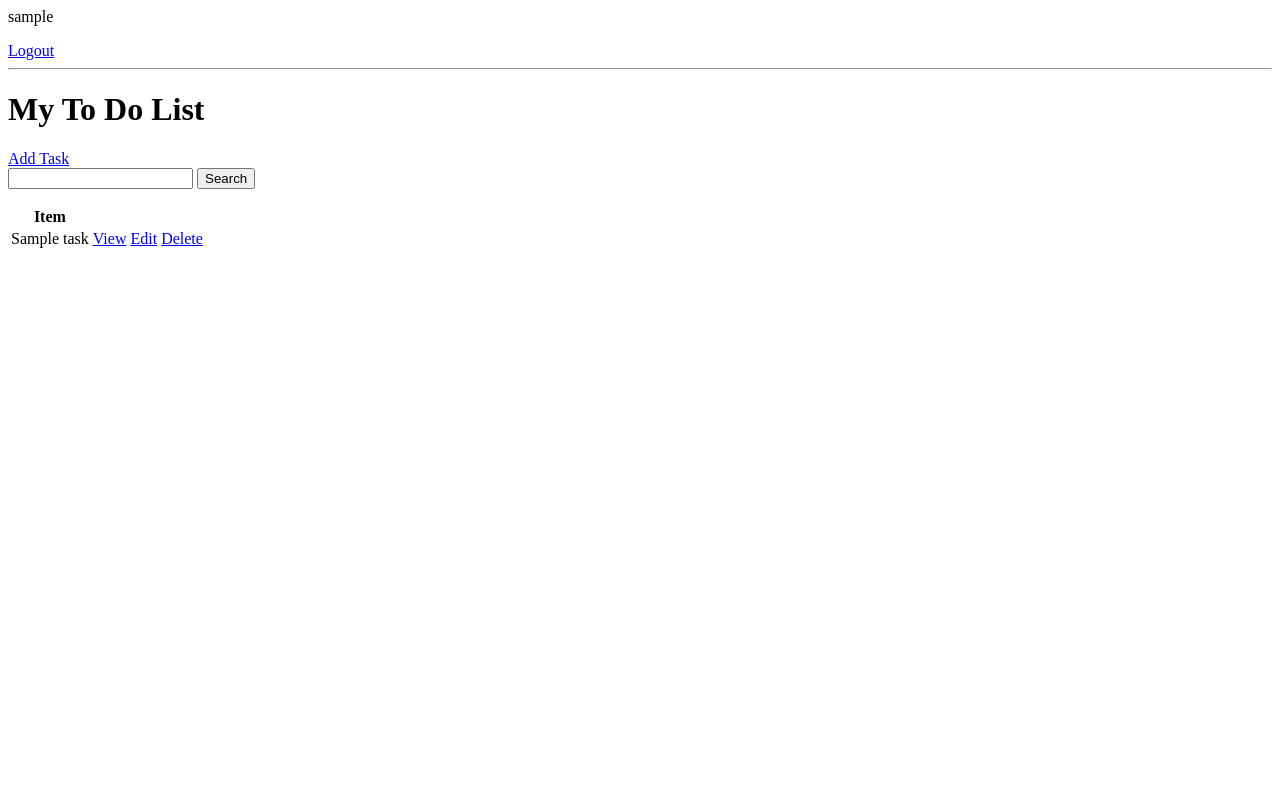
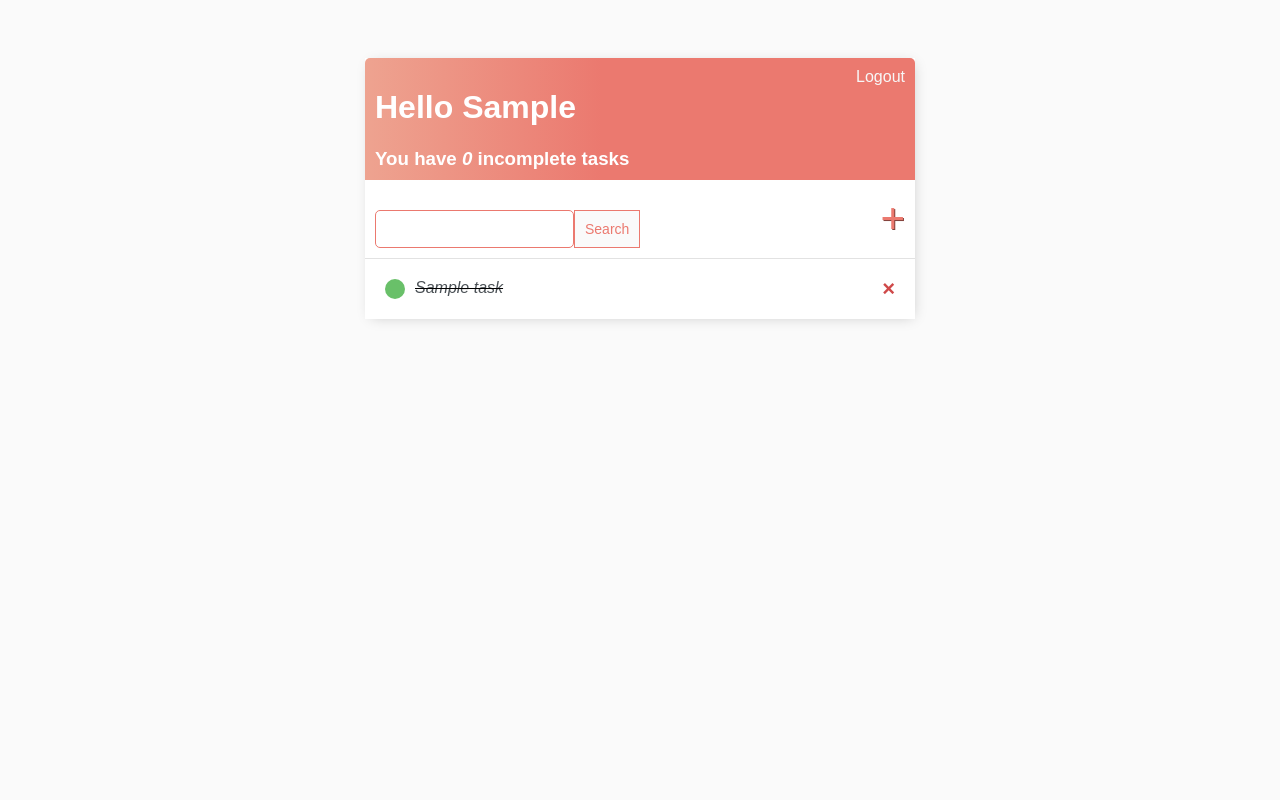
Before and after one commit to HatanoRyo-iro/practice_todo_list, a Django app: page / in a window 1280 px wide. Run offline with Django 4.2, Linux system fonts and the light colour scheme; a user stored in the database is signed in; tables that the repository leaves empty hold one stand-in row (values such as "Sample post").

Commit message:
styling page

```diff
--- /dev/null
+++ b/base/templates/base/main.html
@@ -0,0 +1,139 @@
+<!DOCTYPE html>
+<html lang="ja">
+<head>
+    <meta charset="UTF-8">
+    <meta http-equiv="X-UA-Compatible" content="IE=edge">
+    <meta name="viewport" content="width=device-width, initial-scale=1.0">
+    <title>To Do Item</title>
+
+    <style>
+        body {
+            background-color: #FAFAFA;
+            font-family: 'Nunito Sans', sans-serif;
+            padding-top: 50px;
+        }
+
+        h1, h2, h3, h4, h5, h6 {
+            font-family: 'Raleway', sans-serif;
+        }
+
+        a,
+        p {
+            color: #4b5156;
+        }
+
+        .container {
+            max-width: 550px;
+            margin: auto;
+            background-color: #fff;
+            -webkit-box-shadow: 2px 2px 13px -4px rgba(0, 0, 0, 0.21);
+            box-shadow: 2px 2px 13px -4px rgba(0, 0, 0, 0.21);
+        }
+
+        .header-bar {
+            display: flex;
+            justify-content: space-between;
+            color: #fff;
+            padding: 10px;
+            border-radius: 5px 5px 0 0;
+            background: linear-gradient(90deg, #EEA390 0%, #EB796F 43%, #EB796F 100%);
+        }
+
+        .header-bar a {
+            color: rgb(247, 247, 247);
+            text-decoration: none;
+        }
+
+        .task-wrapper {
+            display: flex;
+            align-items: center;
+            justify-content: space-between;
+            padding: 20px;
+            background-color: #fff;
+            border-top: 1px solid rgb(226, 226, 226)
+        }
+
+        .task-title {
+            display: flex;
+        }
+
+        .task-title a {
+            text-decoration: none;
+            color: #4b5156;
+            margin-left: 10px;
+        }
+
+        .task-complete-icon {
+            height: 20px;
+            width: 20px;
+            background-color: rgb(105, 192, 105);
+            border-radius: 50%;
+        }
+
+        .task-incomplete-icon {
+            height: 20px;
+            width: 20px;
+            background-color: rgb(218, 218, 218);
+            border-radius: 50%;
+        }
+
+        .delete-link {
+            text-decoration: none;
+            font-weight: 900;
+            color: #cf4949;
+            font-size: 22px;
+            line-height: 0;
+        }
+
+        #search-add-wrapper {
+            display: flex;
+            justify-content: space-between;
+            align-items: center;
+            padding: 10px;
+        }
+
+        #add-link {
+            color: #EB796F;
+            text-decoration: none;
+            font-size: 42px;
+            text-shadow: 1px 1px #81413b;
+        }
+
+        input[type=text],
+        input[type=password],
+        textarea {
+            border: 1px solid #EB796F;
+            border-radius: 5px;
+            padding: 10px;
+            width: 90%;
+        }
+
+        label {
+            padding-top: 10px !important;
+            display: block;
+        }
+
+        .button {
+            border: 1px solid #EB796F;
+            background-color: #FAFAFA;
+            color: #EB796F;
+            padding: 10px;
+            font-size: 14px;
+            border-radius: pointer;
+            text-decoration: none;
+        }
+
+        .card-body {
+            padding: 20px;
+        }
+    </style>
+
+</head>
+<body>
+    <div class="container">
+        {% block content %}
+
+        {% endblock content %}
+    </div>
+</body>
+</html>
--- a/base/templates/base/task_list.html
+++ b/base/templates/base/task_list.html
@@ -1,34 +1,48 @@
+{% extends 'base/main.html' %}
+{% block content %}
 
-{% if request.user.is_authenticated %}
-    <p>{{request.user}}</p>
-    <a href="{% url 'logout' %}">Logout</a>
-{% else %}
-    <a href="{% url 'login' %}">Login</a>
-{% endif %}
+<div class="header-bar">
+    <div>
+        <h1>Hello {{request.user|title}}</h1>
+        <h3 style="margin:0">You have <i>{{count}}</i> incomplete task{{count|pluralize:"s"}}</h3>
+    </div>
 
-<hr>
+    {% if request.user.is_authenticated %}
+        <a href="{% url 'logout' %}">Logout</a>
+    {% else %}
+        <a href="{% url 'login' %}">Login</a>
+    {% endif %}
+</div>
 
-<h1>My To Do List</h1>
-<a href="{% url 'task-create' %}">Add Task</a>
 
-<form action="" method="GET">
-    <input type="text" name="search-area" value="{{search_input}}">
-    <input type="submit" value="Search">
-</form>
+<div id="search-add-wrapper">
+    <form action="" method="GET" style="margin-top: 20px;display: flex;">
+        <input type="text" name="search-area" value="{{search_input}}">
+        <input class="button" type="submit" value="Search">
+    </form>
+    <a id="add-link" href="{% url 'task-create' %}">&#x2b;</a>
+</div>
 
-<table>
-    <tr>
-        <th>Item</th>
-    </tr>
+<div class="task-items-wrapper">
     {% for task in tasks %}
-    <tr>
-        <td>{{task.title}}</td>
-        <td><a href="{% url 'task' task.id %}">View</a></td>
-        <td><a href="{% url 'task-update' task.id %}">Edit</a></td>
-        <td><a href="{% url 'task-delete' task.id %}">Delete</a></td>
-    </tr>
-
+    <div class="task-wrapper">
+        {% if task.complete %}
+        <div class="task-title">
+            <div class="task-complete-icon"></div>
+            <i><s><a href="{% url 'task-update' task.id %}">{{task}}</a></s></i>
+        </div>
+        <a href="{% url 'task-delete' task.id %}" class="delete-link">&#215;</a>
+        {% else %}
+        <div class="task-title">
+            <div class="task-incomplete-icon"></div>
+            <a href="{% url 'task-update' task.id %}">{{task}}</a>
+        </div>
+        <a href="{% url 'task-delete' task.id %}" class="delete-link">&#215;</a>
+        {% endif %}
+    </div>
     {% empty %}
     <h3>No items in list</h3>
     {% endfor %}
-</table>
+</div>
+
+{% endblock content %}
--- a/base/views.py
+++ b/base/views.py
@@ -1,6 +1,7 @@
 from django.shortcuts import render, redirect
 from django.views.generic import ListView, DetailView, CreateView, UpdateView, DeleteView, FormView
 from django.urls import reverse_lazy
+from django.forms import forms
 
 from django.contrib.auth.views import LoginView
 from django.contrib.auth.mixins import LoginRequiredMixin
@@ -63,7 +64,7 @@ class TaskDetail(LoginRequiredMixin, DetailView):
 
 class TaskCreate(LoginRequiredMixin, CreateView):
     model = Task
-    fields = ['title', 'description', 'complete']
+    fields = ['title', 'description']
     template_name = 'base/task_create_form.html'
     success_url = reverse_lazy('tasks')
 
@@ -74,7 +75,8 @@ class TaskCreate(LoginRequiredMixin, CreateView):
 
 class TaskUpdate(LoginRequiredMixin, UpdateView):
     model = Task
-    fields = '__all__'
+    fields = ['title', 'description', 'complete']
+    template_name = 'base/task_create_form.html'
     success_url = reverse_lazy('tasks')
 
 
```
Also changed, not shown: base/templates/base/login.html (+15 -7 lines), base/templates/base/register.html (+20 -7 lines), base/templates/base/task_create_form.html (+15 -7 lines), base/templates/base/task_delete.html (+16 -6 lines).
